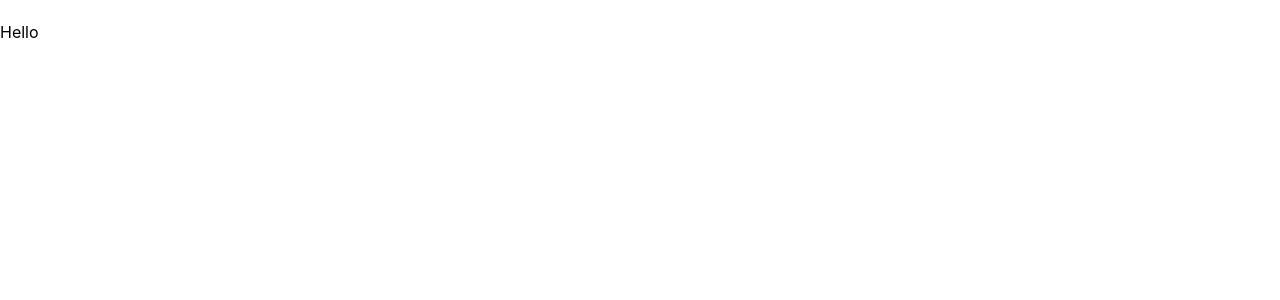
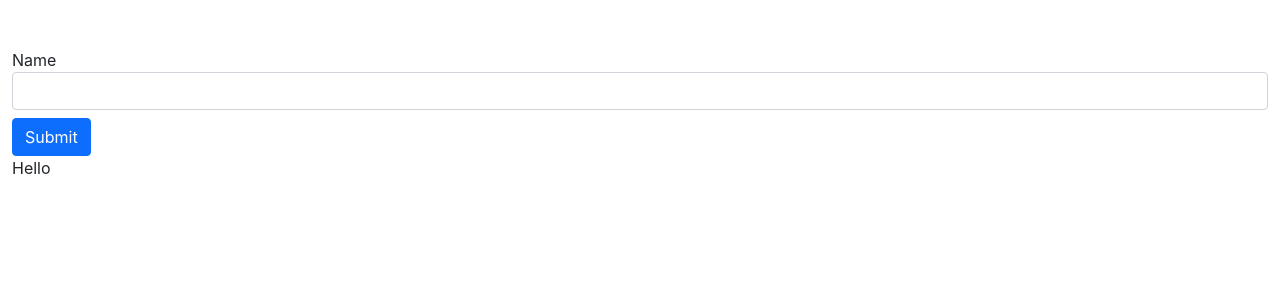
Before and after one commit to stanycruz/react-sandbox, a React (Create React App) app: page / in a window 1280 px wide. Shown: the top 300 px of the page. Built offline with nearby package versions, Linux system fonts and the light colour scheme.

Commit message:
feat: add useRef Example1 - create dom reference

```diff
--- a/public/index.html
+++ b/public/index.html
@@ -24,7 +24,13 @@
       work correctly both with client-side routing and a non-root public URL.
       Learn how to configure a non-root public URL by running `npm run build`.
     -->
-    <title>React App</title>
+    <link
+      href="https://cdn.jsdelivr.net/npm/bootstrap@5.1.3/dist/css/bootstrap.min.css"
+      rel="stylesheet"
+      integrity="sha384-1BmE4kWBq78iYhFldvKuhfTAU6auU8tT94WrHftjDbrCEXSU1oBoqyl2QvZ6jIW3"
+      crossorigin="anonymous"
+    />
+    <title>React Sandbox</title>
   </head>
   <body>
     <noscript>You need to enable JavaScript to run this app.</noscript>
--- a/src/App.js
+++ b/src/App.js
@@ -1,7 +1,9 @@
+import UseRefExample1 from './components/UseRefExample1'
+
 function App() {
   return (
     <div className='container mt-5'>
-      Hello
+      <UseRefExample1 />
     </div>
   )
 }
--- /dev/null
+++ b/src/components/UseRefExample1.jsx
@@ -0,0 +1,32 @@
+import { useRef } from 'react'
+
+function UseRefExample1() {
+  const inputRef = useRef()
+  const paraRef = useRef()
+
+  const onSubmit = (e) => {
+    e.preventDefault()
+    console.log(inputRef.current.value)
+    inputRef.current.value = 'Hello'
+    inputRef.current.style.backgroundColor = 'red'
+    paraRef.current.innerText = 'Goodbye'
+  }
+
+  return (
+    <div>
+      <form onSubmit={onSubmit}>
+        <label htmlFor='name'>Name</label>
+        <input
+          type='text'
+          ref={inputRef}
+          id='name'
+          className='form-control mb-2'
+        />
+        <button type='submit' className='btn btn-primary'>Submit</button>
+        <p onClick={() => inputRef.current.focus()} ref={paraRef}>Hello</p>
+      </form>
+    </div>
+  )
+}
+
+export default UseRefExample1
```
